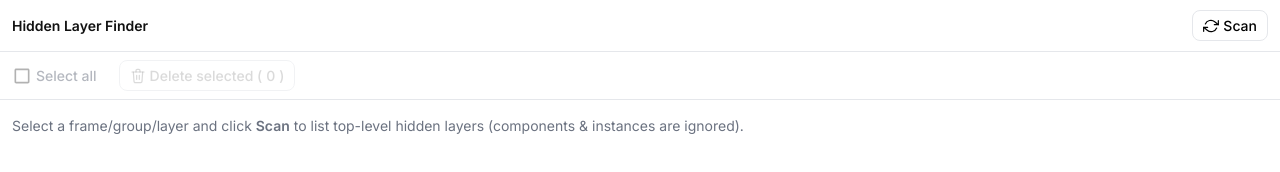
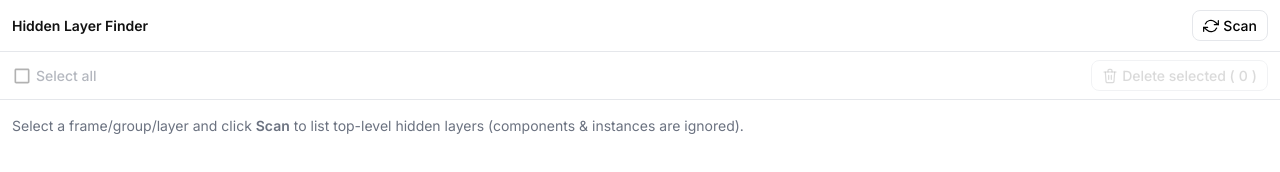
Before and after one commit to enamulkhanbd/figma-hide-layer-hunter, a website: page ui.html in a window 1280 px wide. Drawn offline with Linux system fonts and the light colour scheme.

Commit message:
deleted button alignment issue fixed.

```diff
--- a/ui.html
+++ b/ui.html
@@ -55,7 +55,7 @@
     .btn svg{width:16px; height:16px;}
 
     .toolbar{
-      display:flex; align-items:center; gap:16px;
+      display:flex; align-items:center; justify-content: space-between;
       padding:8px var(--gutter-x);
       border-bottom:1px solid var(--border); flex-wrap:wrap;
     }
```
